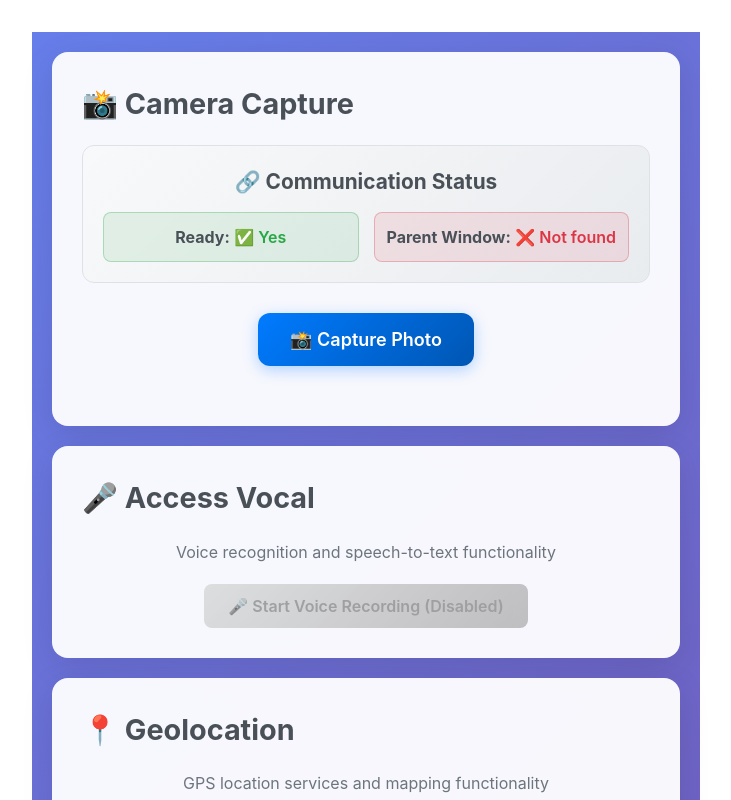
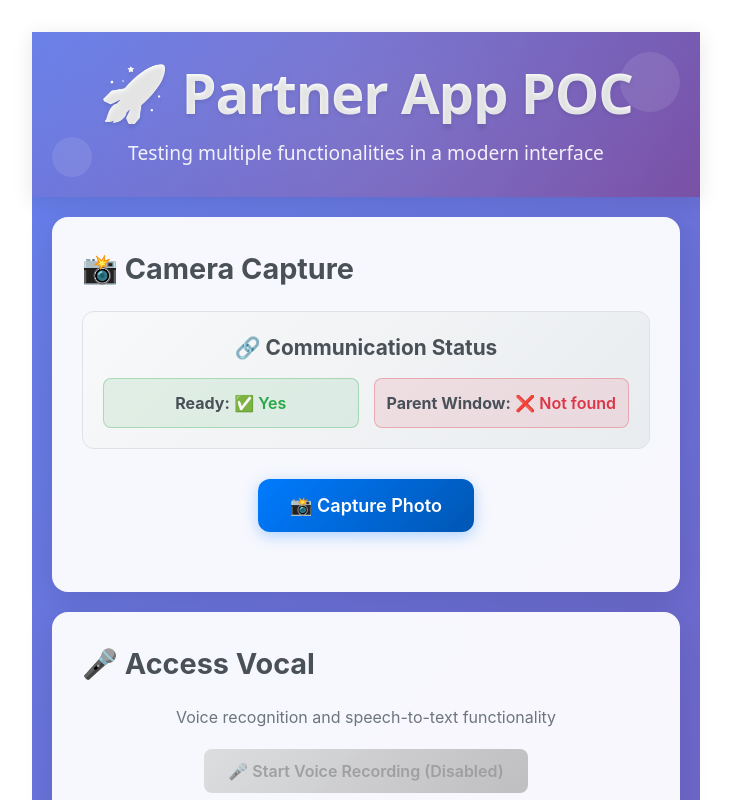
Before and after one commit to AFIFIHishame-Z/partner-pwa, a React (Vite) app: page / in a window 1280 px wide. Shown: the top 800 px of the page, without its empty margins (274-1005 px from the left). Built offline with nearby package versions, Linux system fonts and the light colour scheme.

Commit message:
Add styled background and header to App component

```diff
--- a/src/App.tsx
+++ b/src/App.tsx
@@ -4,6 +4,97 @@ import CameraCapture from "./components/CameraCapture";
 function App() {
   return (
     <>
+      <div
+        style={{
+          background: "linear-gradient(135deg, #667eea 0%, #764ba2 100%)",
+          padding: "30px 0",
+          textAlign: "center",
+          boxShadow: "0 4px 20px rgba(0, 0, 0, 0.1)",
+          position: "relative",
+          overflow: "hidden",
+        }}
+      >
+        {/* Background decoration */}
+        <div
+          style={{
+            position: "absolute",
+            top: "-50%",
+            left: "-50%",
+            width: "200%",
+            height: "200%",
+            background:
+              "radial-gradient(circle, rgba(255,255,255,0.1) 0%, transparent 70%)",
+            animation: "float 6s ease-in-out infinite",
+          }}
+        />
+
+        <h1
+          style={{
+            fontSize: "3.5rem",
+            fontWeight: "800",
+            margin: "0",
+            background: "linear-gradient(135deg, #ffffff 0%, #f8f9fa 100%)",
+            WebkitBackgroundClip: "text",
+            WebkitTextFillColor: "transparent",
+            backgroundClip: "text",
+            textShadow: "0 2px 4px rgba(0, 0, 0, 0.1)",
+            letterSpacing: "-0.02em",
+            position: "relative",
+            zIndex: 1,
+          }}
+        >
+          🚀 Partner App POC
+        </h1>
+
+        <p
+          style={{
+            fontSize: "1.2rem",
+            color: "rgba(255, 255, 255, 0.9)",
+            margin: "15px 0 0 0",
+            fontWeight: "500",
+            position: "relative",
+            zIndex: 1,
+          }}
+        >
+          Testing multiple functionalities in a modern interface
+        </p>
+
+        {/* Decorative elements */}
+        <div
+          style={{
+            position: "absolute",
+            top: "20px",
+            right: "20px",
+            width: "60px",
+            height: "60px",
+            background: "rgba(255, 255, 255, 0.1)",
+            borderRadius: "50%",
+            backdropFilter: "blur(10px)",
+          }}
+        />
+        <div
+          style={{
+            position: "absolute",
+            bottom: "20px",
+            left: "20px",
+            width: "40px",
+            height: "40px",
+            background: "rgba(255, 255, 255, 0.1)",
+            borderRadius: "50%",
+            backdropFilter: "blur(10px)",
+          }}
+        />
+      </div>
+
+      <style>
+        {`
+          @keyframes float {
+            0%, 100% { transform: translateY(0px) rotate(0deg); }
+            50% { transform: translateY(-20px) rotate(180deg); }
+          }
+        `}
+      </style>
+
       <CameraCapture />
     </>
   );
```
